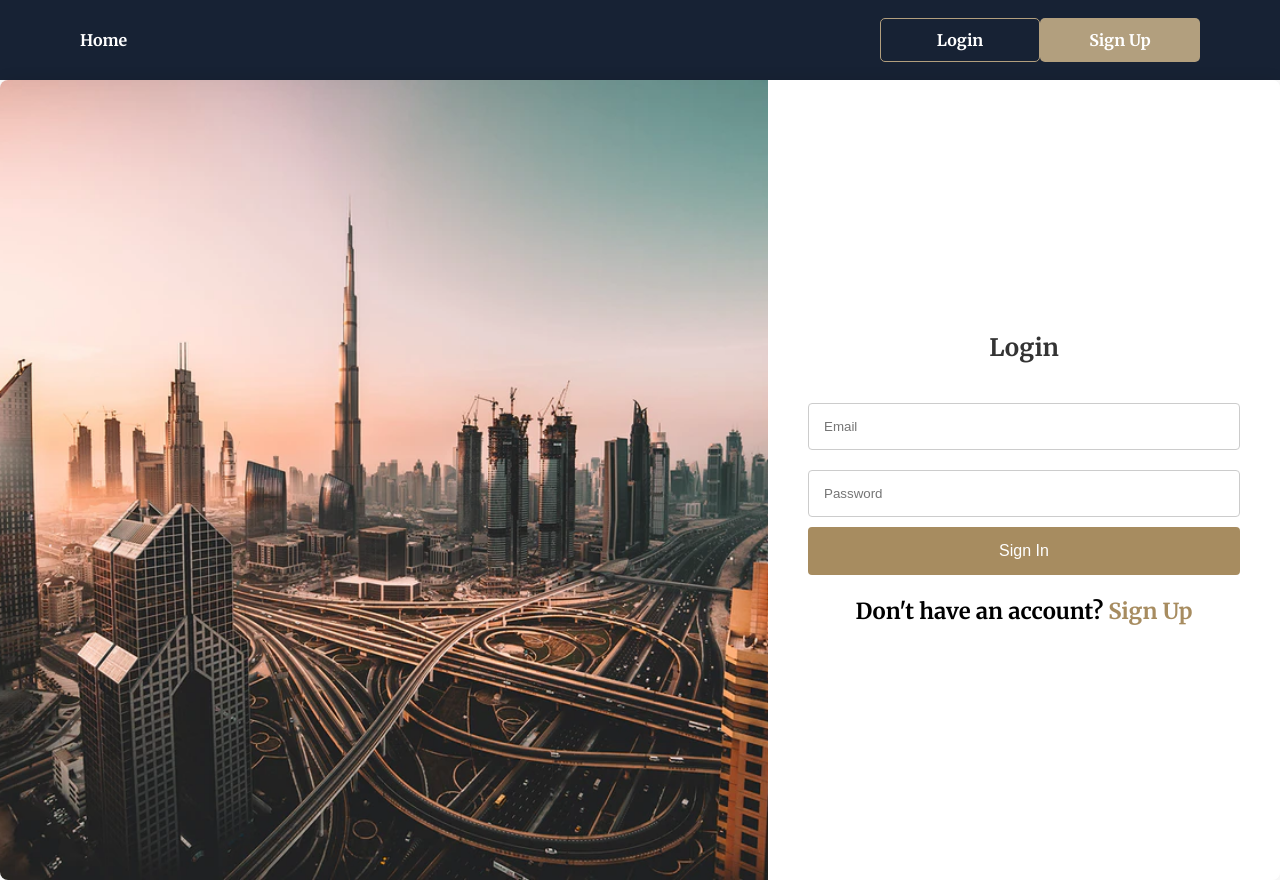
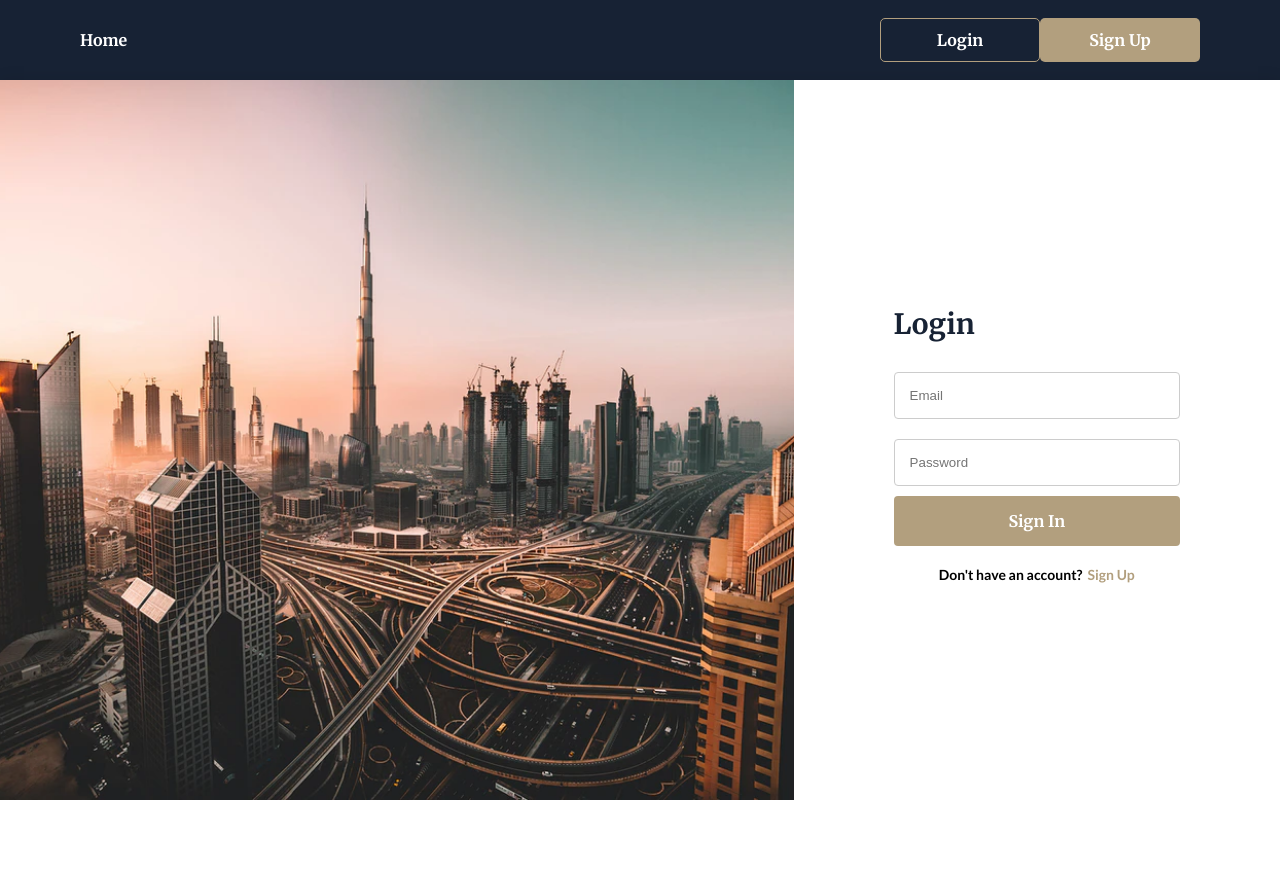
Before and after one commit to oyakovytskyi/task, a React (Create React App) app in the folder frontend/: page /login in a window 1280 px wide. After the commit the page ends 800 px from the top, so only its background shows below. Built offline with nearby package versions, Linux system fonts and the light colour scheme.

Commit message:
ZB: adjust css styles

```diff
--- a/frontend/src/App.js
+++ b/frontend/src/App.js
@@ -18,7 +18,7 @@ const router = createBrowserRouter([
       { path: "towers", element: <Towers /> },
       { path: "signup", element: <SignUp /> },
       { path: "login", element: <Login /> },
-      { path: "logout", action: logoutAction, element: null },
+      { path: "logout", action: logoutAction },
     ],
   },
 ]);
--- a/frontend/src/components/Login.jsx
+++ b/frontend/src/components/Login.jsx
@@ -50,7 +50,7 @@ const Login = () => {
           required
         />
         <button type="submit">Sign In</button>
-        <p>
+        <p className="login-text">
           Don't have an account?
           <span onClick={() => navigate("/signup")} className="signup-link">
             Sign Up
--- a/frontend/src/components/MainPage.css
+++ b/frontend/src/components/MainPage.css
@@ -1,6 +1,6 @@
 .main-container {
   position: relative;
-  height: 100vh;
+  height: calc(100vh - 80px);
   background-image: url("../assets/city-main.png");
   background-size: cover;
   background-position: center;
--- a/frontend/src/components/SignUp.jsx
+++ b/frontend/src/components/SignUp.jsx
@@ -50,7 +50,7 @@ const SignUp = () => {
           required
         />
         <button type="submit">Sign Up</button>
-        <p>
+        <p className="signup-text">
           Already have an account?
           <span onClick={() => navigate("/login")} className="login-link">
             Login
--- a/frontend/src/styles.css
+++ b/frontend/src/styles.css
@@ -1,29 +1,34 @@
 @import url("https://fonts.googleapis.com/css2?family=Lato:ital,wght@0,100;0,300;0,400;0,700;0,900;1,100;1,300;1,400;1,700;1,900&family=Merriweather:ital,wght@0,300;0,400;0,700;0,900;1,300;1,400;1,700;1,900&display=swap");
+
 .login-container,
 .signup-container {
   display: flex;
-  height: 100vh;
+  height: calc(100vh - 80px);
   box-shadow: 0 0 15px rgba(0, 0, 0, 0.1);
-  border-radius: 8px;
   overflow: hidden;
 }
 
 .login-container .login-form,
 .signup-container .signup-form {
-  width: 40%;
-  background-color: white;
-  padding: 40px;
+  width: 38%;
+  background-color: var(--color-white);
+  padding: 40px 100px;
   display: flex;
   flex-direction: column;
   justify-content: center;
   align-items: center;
 }
 
+.login-container .login-form > :first-child,
+.signup-container .signup-form > :first-child {
+  align-self: flex-start;
+}
+
 .login-container .login-form h2,
 .signup-container .signup-form h2 {
-  margin-bottom: 30px;
-  font-size: 24px;
-  color: #333;
+  margin-bottom: 20px;
+  font-size: 28px;
+  color: var(--color-background);
 }
 
 input[type="email"],
@@ -37,10 +42,14 @@ input[type="text"] {
 }
 
 button[type="submit"] {
+  font-family: "Merriweather", serif;
+  font-weight: 700;
+  font-style: normal;
+  font-size: 16px;
   width: 100%;
   padding: 15px;
-  background-color: #a78c60;
-  color: white;
+  background-color: var(--color-button);
+  color: var(--color-white);
   border: none;
   border-radius: 4px;
   cursor: pointer;
@@ -53,12 +62,20 @@ button[type="submit"]:hover {
 
 .signup-text,
 .login-text {
+  font-family: "Lato", sans-serif;
+  font-weight: 600;
+  font-style: normal;
+  font-size: 14px;
   margin-top: 20px;
 }
 
 .signup-link,
 .login-link {
-  color: #a78c60;
+  font-family: "Lato", sans-serif;
+  font-weight: 600;
+  font-style: normal;
+  font-size: 14px;
+  color: var(--color-button);
   cursor: pointer;
   margin-left: 5px;
 }
@@ -70,7 +87,7 @@ button[type="submit"]:hover {
 
 .login-container img,
 .signup-container img {
-  width: 60%;
+  width: 62%;
   height: auto;
   object-fit: cover;
 }
```
